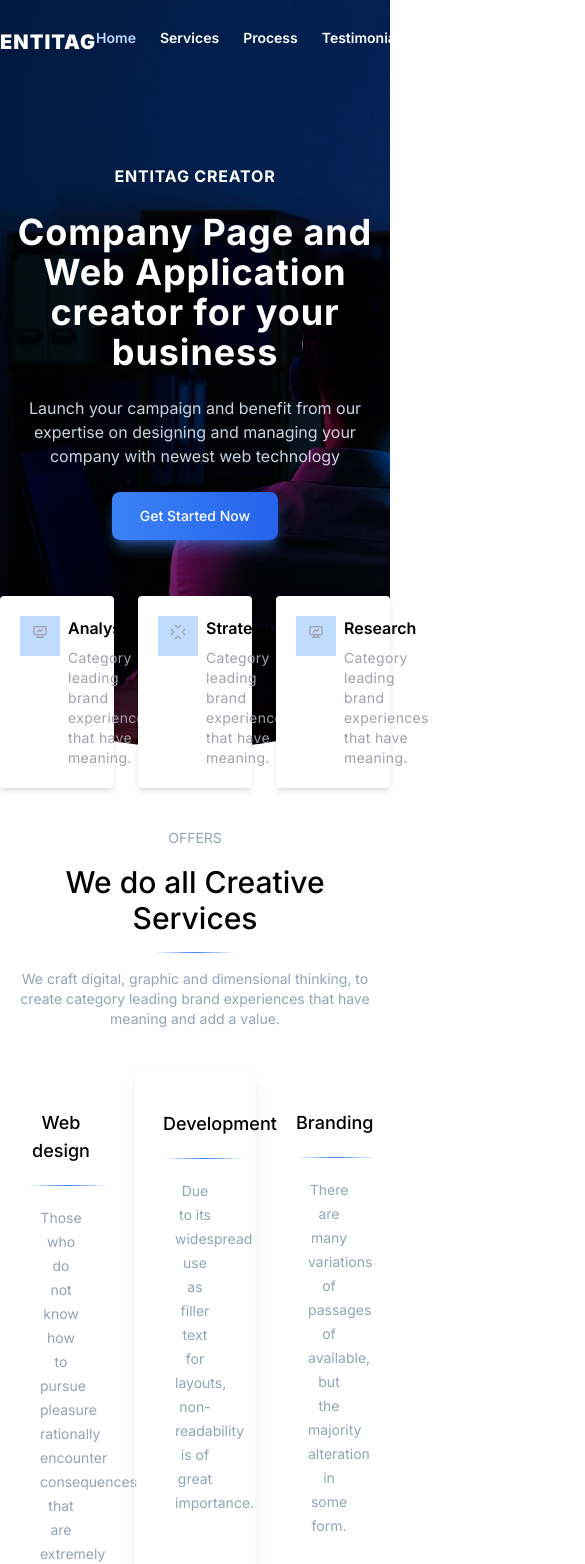
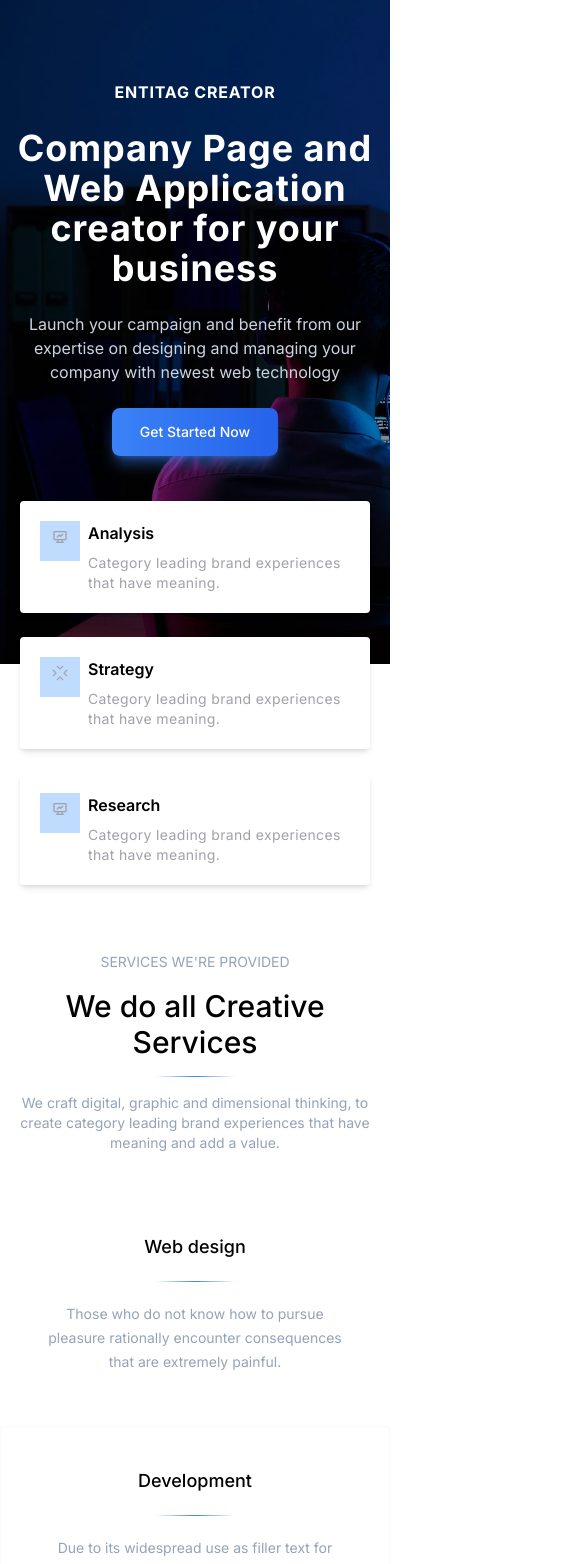
Before and after one commit to alammooo/entitagweb, a Next.js app: page / in a window 390 px wide. Shown: the top 1564 px of the page, 585 px wide, since content can reach past the window. Built offline with nearby package versions, Linux system fonts and the light colour scheme; a web font is replaced by a local one.

Commit message:
change data

```diff
--- a/components/Hero.tsx
+++ b/components/Hero.tsx
@@ -4,9 +4,9 @@ import HeroCards from "./HeroCards"
 
 export default function Hero() {
   return (
-    <section className="rounded-hero bg-slate-400 bg-hero-pattern bg-cover text-white bg-blend-multiply">
+    <section className="md:rounded-hero bg-slate-400 bg-hero-pattern bg-cover text-white bg-blend-multiply">
       <div className="relative pb-52">
-        <nav className={`top-0 mx-auto flex w-full py-7`}>
+        <nav className={`top-0 mx-auto hidden w-full py-7 md:flex`}>
           <div className="container mx-auto flex max-w-6xl justify-between">
             <a href="#" className="text-xl font-black uppercase tracking-wider">
               Entitag
@@ -26,7 +26,7 @@ export default function Hero() {
             </ul>
           </div>
         </nav>
-        <div className="mx-auto mt-20 flex max-w-xl flex-col items-center gap-6 text-center">
+        <div className="mx-auto pt-20 flex max-w-xl flex-col items-center gap-6 text-center">
           <h4 className="font-bold uppercase tracking-wider">
             Entitag Creator
           </h4>
--- a/components/HeroCards.tsx
+++ b/components/HeroCards.tsx
@@ -2,8 +2,8 @@ import { cards } from "@/data/cards"
 
 export default function HeroCards() {
   return (
-    <section className="absolute -bottom-10 w-full ">
-      <div className="mx-auto grid max-w-6xl grid-cols-3 gap-6 text-zinc-400">
+    <section className="absolute -bottom-1/3 md:-bottom-10 w-full px-5 md:px-0">
+      <div className="mx-auto grid max-w-6xl md:grid-cols-3 gap-6 text-zinc-400">
         {cards.map((e) => (
           <div className="flex gap-2 rounded bg-white p-5 shadow-md" key={e.id}>
             <div className="aspect-square h-10 w-10 bg-blue-200 p-2">
--- a/components/Navbar.tsx
+++ b/components/Navbar.tsx
@@ -6,7 +6,7 @@ export default function Navbar({ show }: any) {
     <nav
       className={`${
         show ? "h-fit py-4" : "h-0 -translate-y-20"
-      } fixed top-0 z-50 mx-auto w-full bg-white shadow-lg duration-300`}>
+      } fixed top-0 z-50 mx-auto hidden w-full bg-white shadow-lg duration-300 md:flex`}>
       <div className="container mx-auto flex max-w-6xl items-center justify-between">
         <a href="#" className="text-xl font-black uppercase tracking-wider">
           Entitag
--- a/components/Offers.tsx
+++ b/components/Offers.tsx
@@ -5,11 +5,11 @@ export default function Offers() {
   return (
     <section className="bg-zinc-50 bg-opacity-80 py-20" id="Pricing">
       <SectionHead type="offer" />
-      <div className="mx-auto grid max-w-6xl grid-cols-3 gap-10 px-5">
+      <div className="mx-auto grid max-w-6xl md:grid-cols-3 md:gap-10 px-5">
         {offerType.map((el, i) => (
           <div
-            className={`mt-28 flex flex-col gap-10 rounded border-slate-50 bg-white p-12 text-center shadow-lg ${
-              i === 1 ? "scale-110" : ""
+            className={`mt-5 md:mt-28 flex flex-col gap-10 rounded border-slate-50 bg-white p-12 text-center shadow-lg ${
+              i === 1 ? "md:scale-110" : ""
             }`}>
             <h1 className="text-sm uppercase text-slate-600">{el.type}</h1>
             <h1 className="mx-auto w-fit rounded-lg bg-gradient-to-r from-blue-600 to-blue-700 px-6 py-2 text-3xl font-bold text-white">
--- a/components/SectionHead.tsx
+++ b/components/SectionHead.tsx
@@ -6,23 +6,14 @@ export default function SectionHead({ type }: any) {
   const [data, setData] = React.useState<sectionInterface>()
 
   React.useEffect(() => {
-    sectionTitle.forEach((e) => {
-      if(e.type === type){
-        console.log(type)
-      }
-    })
+    setData(sectionTitle.find((el) => el.type === type))
   }, [sectionTitle, type])
   return (
     <div className="mx-auto flex max-w-xl flex-col gap-4 text-center text-sm text-slate-400">
-      <h5>{sectionTitle[0].subTitle}</h5>
-      <h2 className="text-3xl font-medium text-black">
-        We do all Creative Services
-      </h2>
+      <h5>{data?.subTitle}</h5>
+      <h2 className="text-3xl font-medium text-black">{data?.title}</h2>
       <BlueBorder />
-      <p>
-        We craft digital, graphic and dimensional thinking, to create category
-        leading brand experiences that have meaning and add a value.
-      </p>
+      <p>{data?.text}</p>
     </div>
   )
 }
--- a/components/Services.tsx
+++ b/components/Services.tsx
@@ -4,9 +4,9 @@ import SectionHead from "./SectionHead"
 
 export default function Services() {
   return (
-    <section className="mx-auto max-w-6xl py-20 text-center" id="Services">
+    <section className="mx-auto max-w-6xl py-20 text-center mt-52 md:mt-0" id="Services">
       <SectionHead type="services" />
-      <div className="mt-10 grid grid-cols-3 gap-3">
+      <div className="mt-10 grid md:grid-cols-3 gap-3">
         {services.map((e, i) => (
           <div
             key={i}
```
